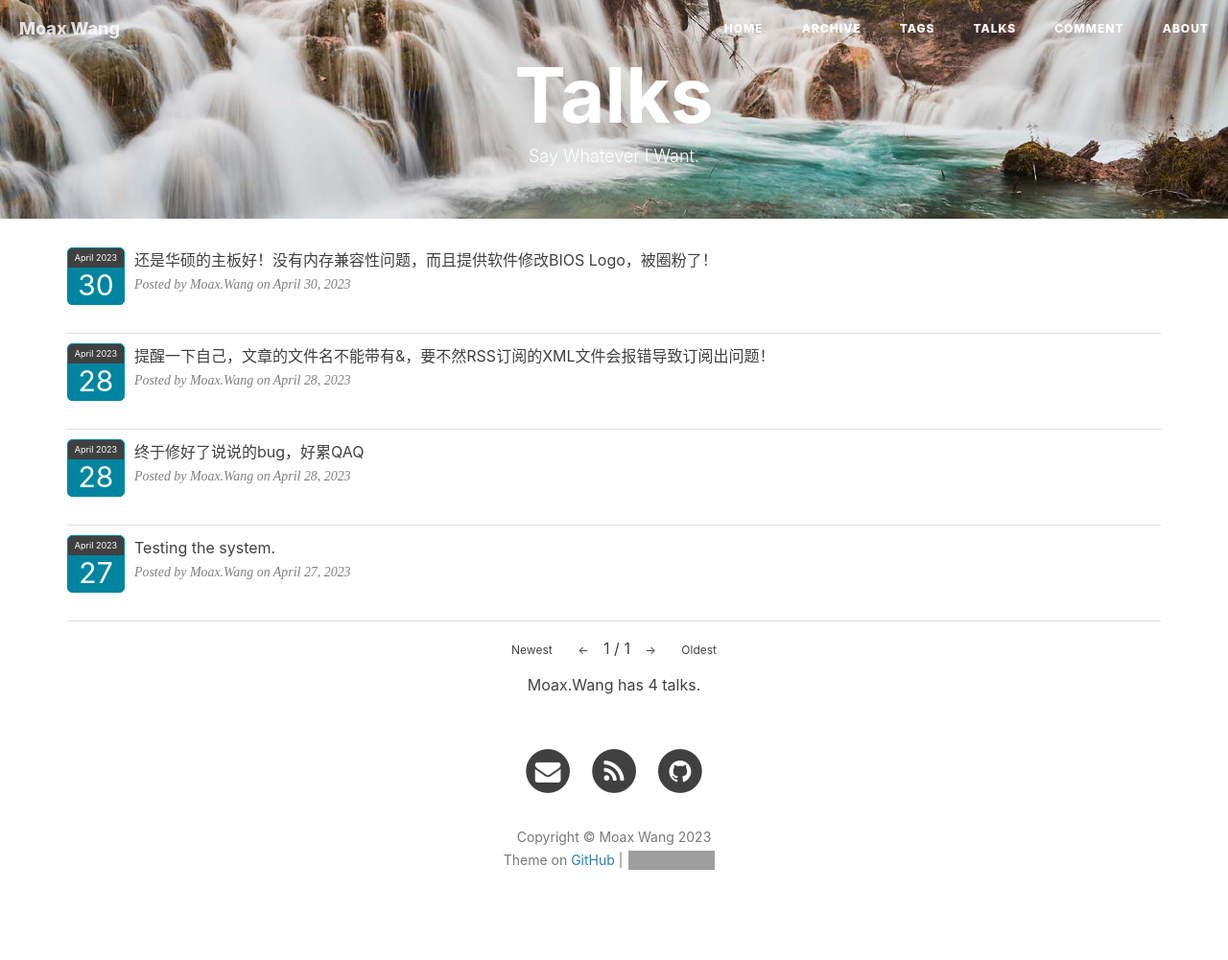
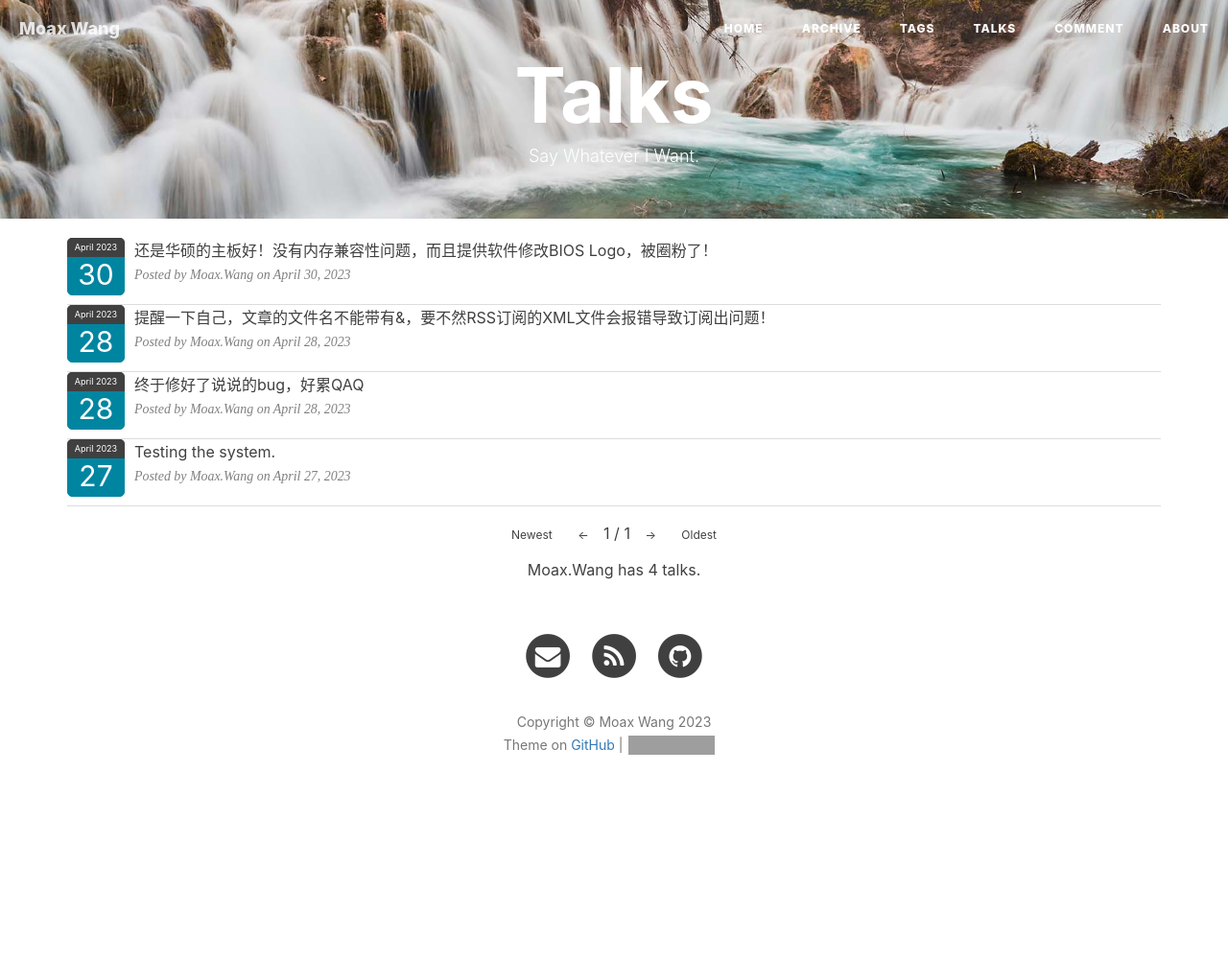
Before and after one commit to WinchellWang/winchellwang.github.io, a Jekyll site: the page built from 3talk.html, in a window 1280 px wide. Shown: the whole page at 96% size. Built offline with Jekyll 4.4.1, drawn with Linux system fonts in a browser that asks for light colours; nearby versions of some CDN libraries; comment, search, counter and statistics services are not loaded; after the commit the page ends 900 px from its top, so only the background shows below that; grey boxes are pictures that could not be loaded.

Commit message:
Update 3talk.html

```diff
--- a/3talk.html
+++ b/3talk.html
@@ -21,11 +21,11 @@ permalink: /talk/
 <style>
 
 .hexo-douban-item {
-    padding-bottom: 10px;
+    /* padding-bottom: 10px; */
     position: relative;
     clear: both;
-    min-height: 100px;
-    padding: 10px 0;
+    min-height: 70px;
+    padding: 0;
     border-bottom: 1px #ddd solid;
 }
 
@@ -101,7 +101,7 @@ permalink: /talk/
     text-align: center;
     height: 20px;
     line-height: 20px;
-    margin: 0;
+    margin: -1px -1px 0px -1px;
 }
 
 .page-action-calendar .sub-day {
```
